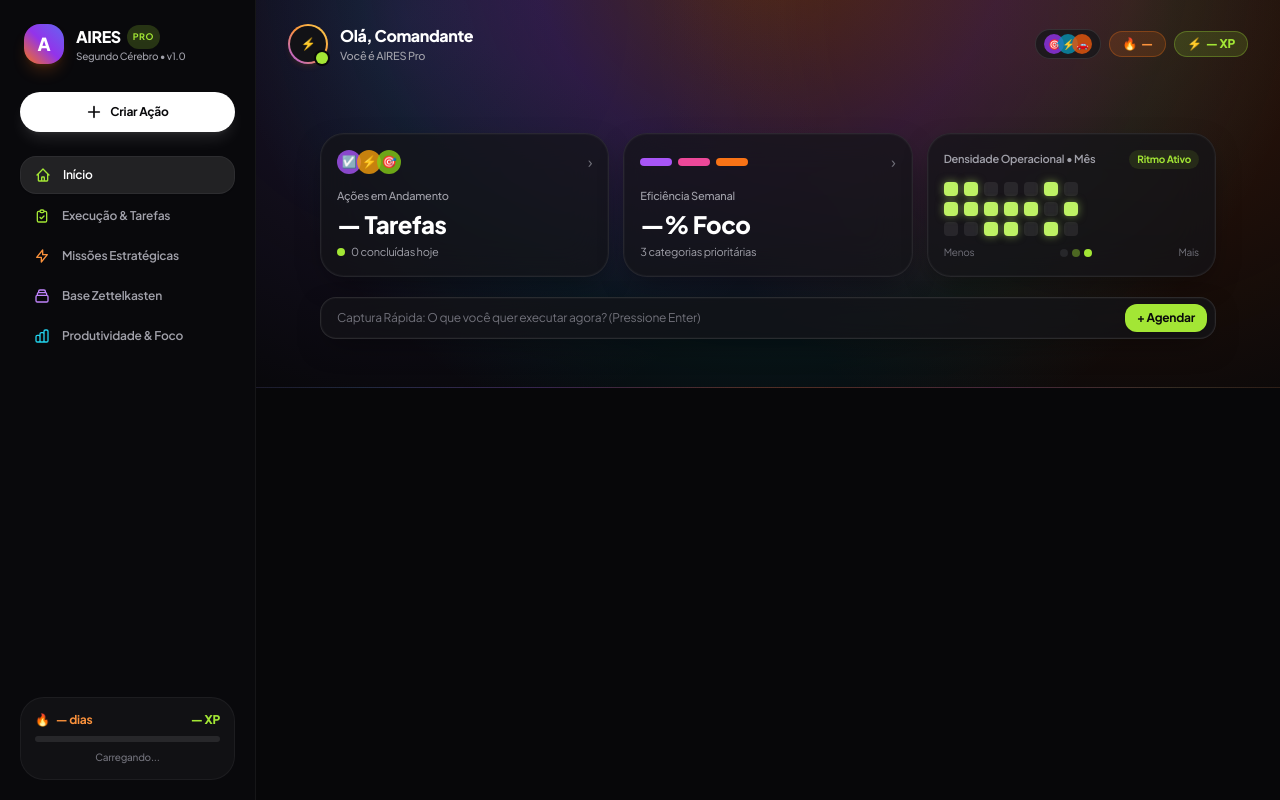
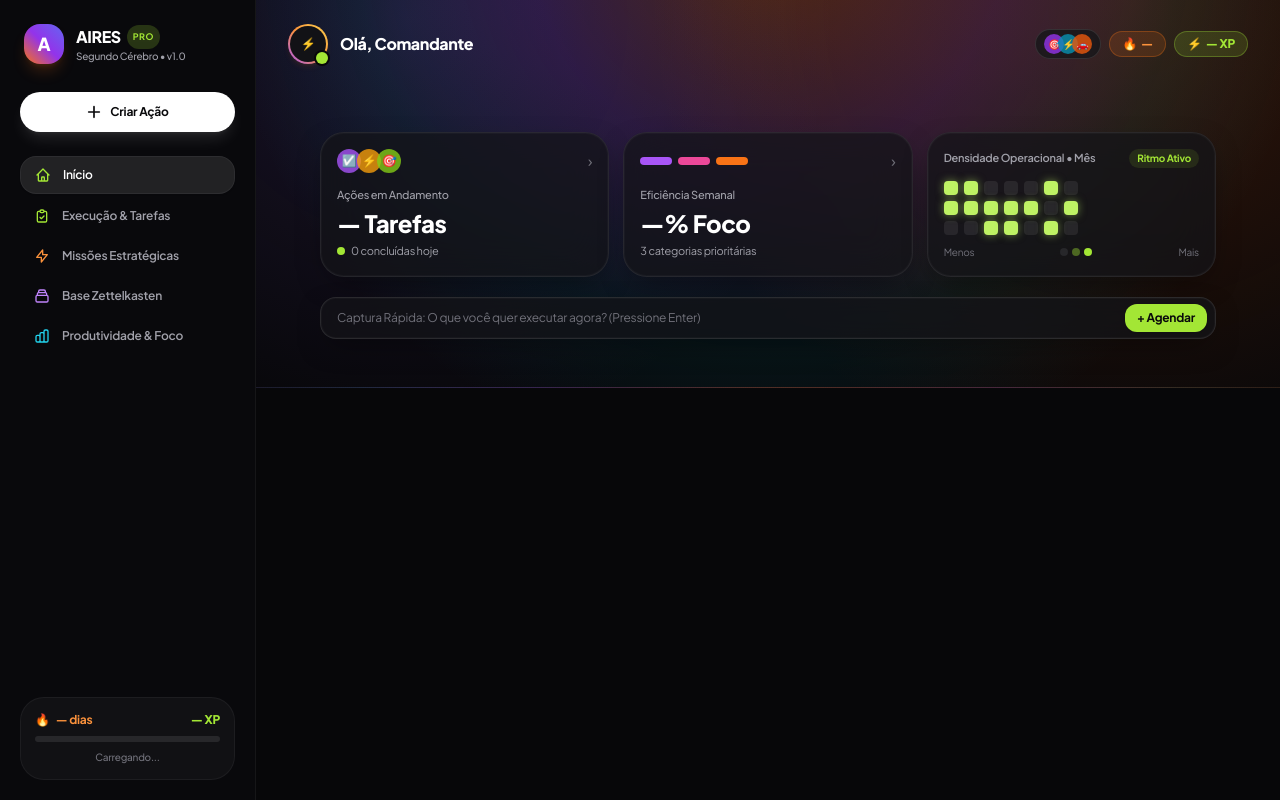
Before and after one commit to luizfferreirasilvaa-art/AIRES, a PHP site: page / in a window 1280 px wide. Run offline with PHP 8.4, Linux system fonts and the light colour scheme; data that the repository does not hold is empty; some libraries are stand-ins or nearby versions.

Commit message:
style: remove 'Você é AIRES Pro' subtitle from greeting header

```diff
--- a/public/views/app.php
+++ b/public/views/app.php
@@ -127,7 +127,6 @@
                         <h2 class="text-sm md:text-base font-extrabold text-white tracking-tight flex items-center gap-1.5">
                             Olá, Comandante
                         </h2>
-                        <p class="text-[11px] text-zinc-400 font-medium">Você é AIRES Pro</p>
                     </div>
                 </div>
 
```
